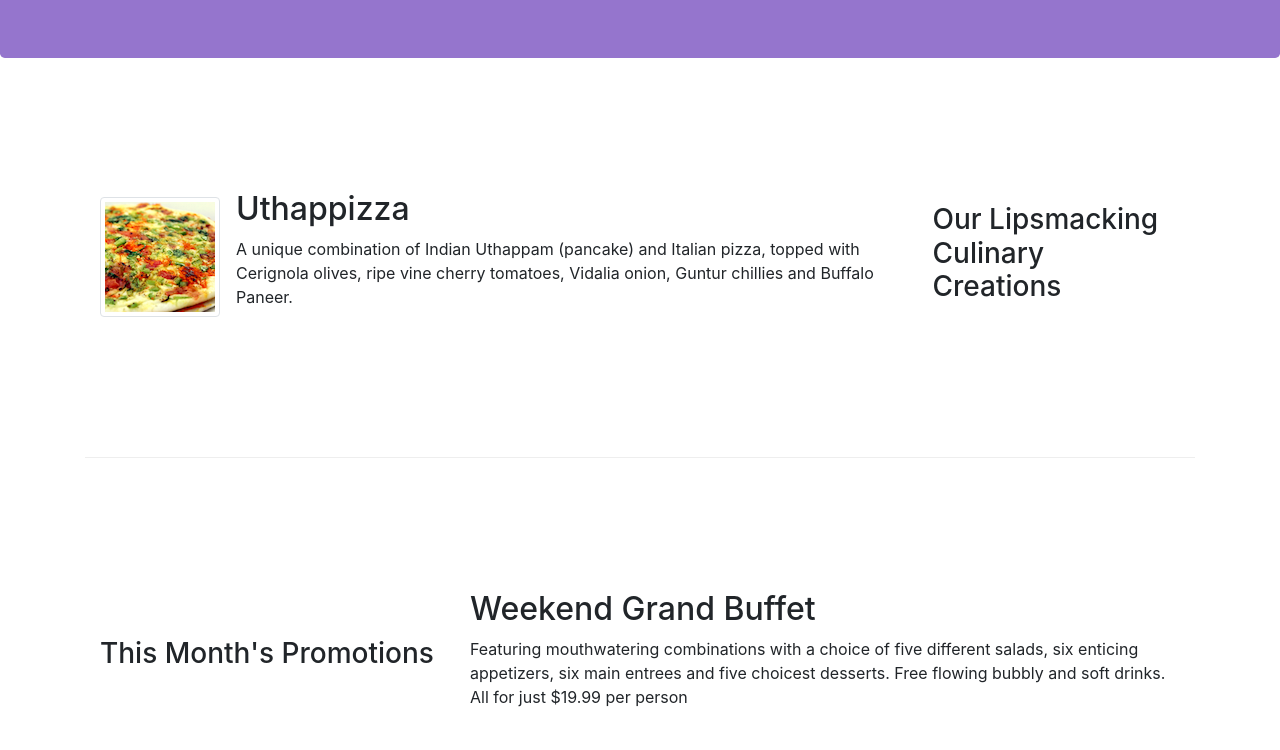
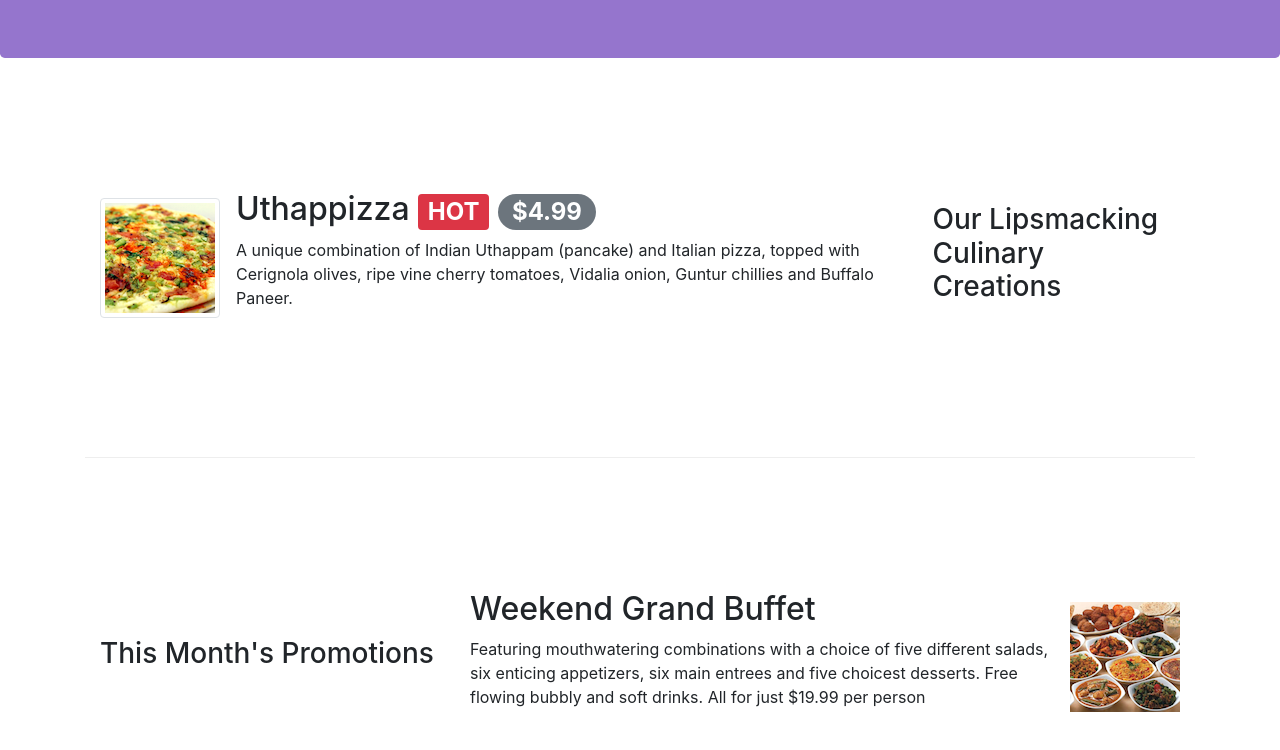
Before and after one commit to musmanm/conFusion, a website: page index.html in a window 1280 px wide. Shown: the part 276-1026 px from the top of the page. Drawn offline with nearby package versions, Linux system fonts and the light colour scheme.

Commit message:
alerts and badges

```diff
--- a/index.html
+++ b/index.html
@@ -58,7 +58,7 @@
                 <div class="media">
                     <img src="img/uthappizza.png" class="d-flex mr-3 img-thumbnail align-self-center" alt="uthappizza">
                     <div class="media=body">
-                        <h2 class="mt-0">Uthappizza</h2>
+                        <h2 class="mt-0">Uthappizza <span class="badge badge-danger">HOT</span> <span class="badge badge-pill badge-secondary">$4.99</span></h2>
                         <p>A unique combination of Indian Uthappam (pancake) and Italian pizza, topped with Cerignola olives, ripe vine cherry tomatoes, Vidalia onion, Guntur chillies and Buffalo Paneer.</p>
                     </div>
                 </div>
@@ -72,8 +72,14 @@
                 <h3>This Month's Promotions</h3>
             </div>
             <div class="col col-sm col-md">
-                <h2>Weekend Grand Buffet</h2>
-                <p>Featuring mouthwatering combinations with a choice of five different salads, six enticing appetizers, six main entrees and five choicest desserts. Free flowing bubbly and soft drinks. All for just $19.99 per person </p>
+                <div class=media>
+                    <img src="img/buffet.png" class="d-flex ml-3 align-self-center order-sm-last" alt="buffet">
+                    <div class="media-body order-sm-first">
+                        <h2 class="mt-0">Weekend Grand Buffet</h2>
+                        <p>Featuring mouthwatering combinations with a choice of five different salads, six enticing appetizers, six main entrees and five choicest desserts. Free flowing bubbly and soft drinks. All for just $19.99 per person </p>
+                    </div>
+
+                </div>
             </div>
         </div>
 
```
